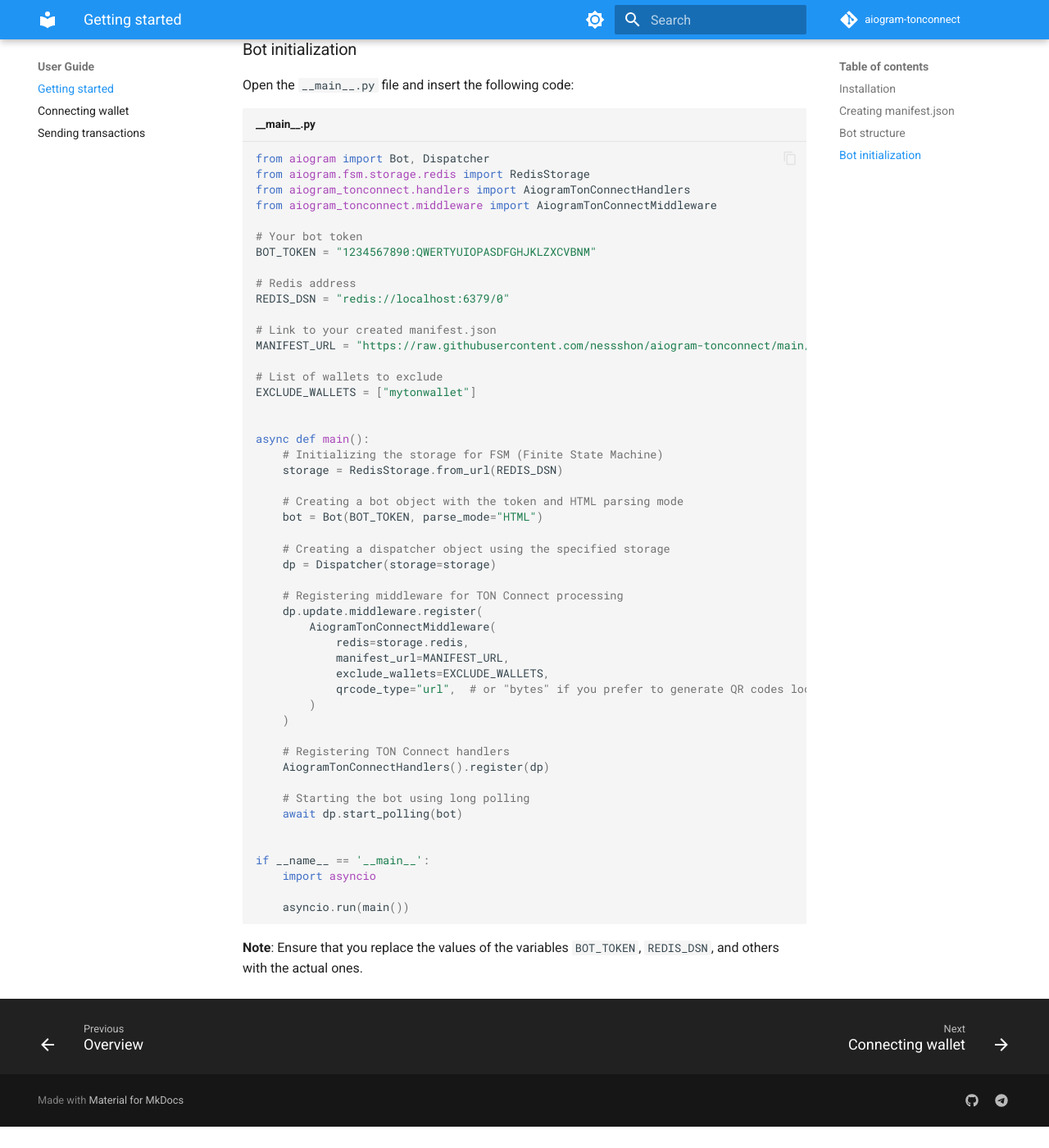
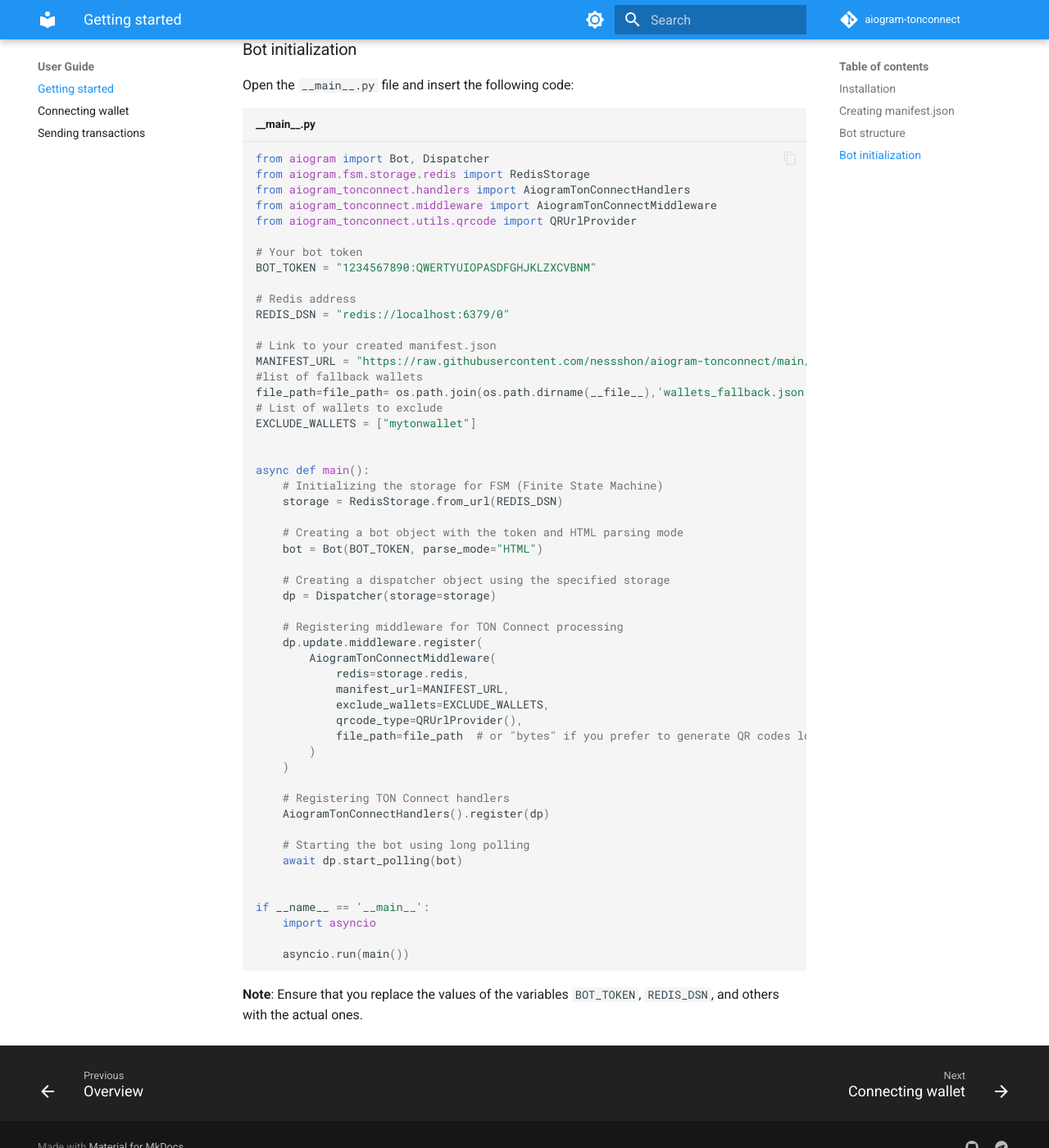
Before and after one commit to nessshon/aiogram-tonconnect, an MkDocs documentation site: the page built from docs/user-guide/getting-started.md, in a window 1280 px wide and 1400 px high, scrolled down 1511 px. Shown: the whole window at 82% size. Built offline with MkDocs 1.6.1 and Material for MkDocs 9.7.7, drawn with Linux system fonts in a browser that asks for light colours; comment, search, counter and statistics services are not loaded; before the commit the page ends 2885 px from its top, so only the background shows below that.

Commit message:
Updated Readme.md to show my changes

```diff
--- a/docs/user-guide/getting-started.md
+++ b/docs/user-guide/getting-started.md
@@ -69,6 +69,7 @@
 from aiogram.fsm.storage.redis import RedisStorage
 from aiogram_tonconnect.handlers import AiogramTonConnectHandlers
 from aiogram_tonconnect.middleware import AiogramTonConnectMiddleware
+from aiogram_tonconnect.utils.qrcode import QRUrlProvider
 
 # Your bot token
 BOT_TOKEN = "1234567890:QWERTYUIOPASDFGHJKLZXCVBNM"
@@ -78,7 +79,8 @@
 
 # Link to your created manifest.json
 MANIFEST_URL = "https://raw.githubusercontent.com/nessshon/aiogram-tonconnect/main/tonconnect-manifest.json"
-
+#list of fallback wallets
+file_path=file_path= os.path.join(os.path.dirname(__file__),'wallets_fallback.json')
 # List of wallets to exclude
 EXCLUDE_WALLETS = ["mytonwallet"]
 
@@ -99,7 +101,8 @@
             redis=storage.redis,
             manifest_url=MANIFEST_URL,
             exclude_wallets=EXCLUDE_WALLETS,
-            qrcode_type="url",  # or "bytes" if you prefer to generate QR codes locally.
+            qrcode_type=QRUrlProvider(),
+            file_path=file_path  # or "bytes" if you prefer to generate QR codes locally.
         )
     )
 
```
